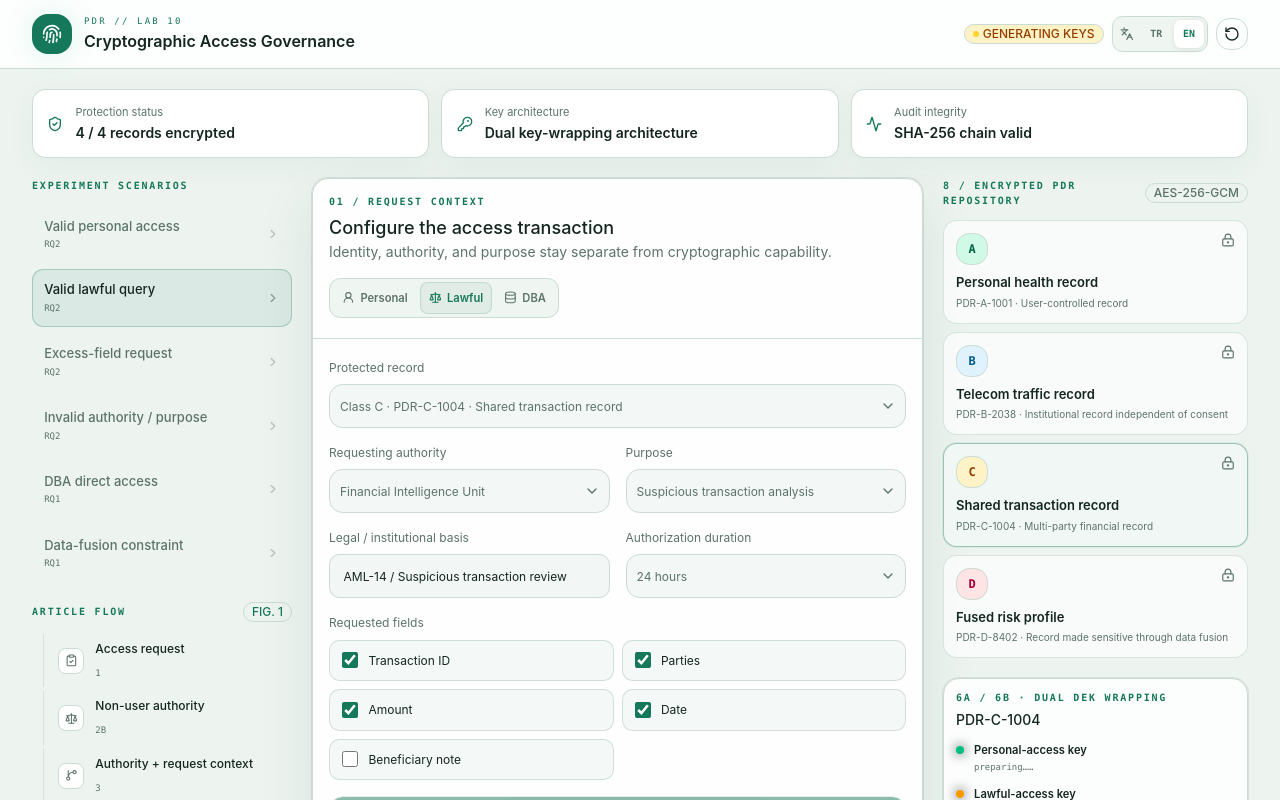
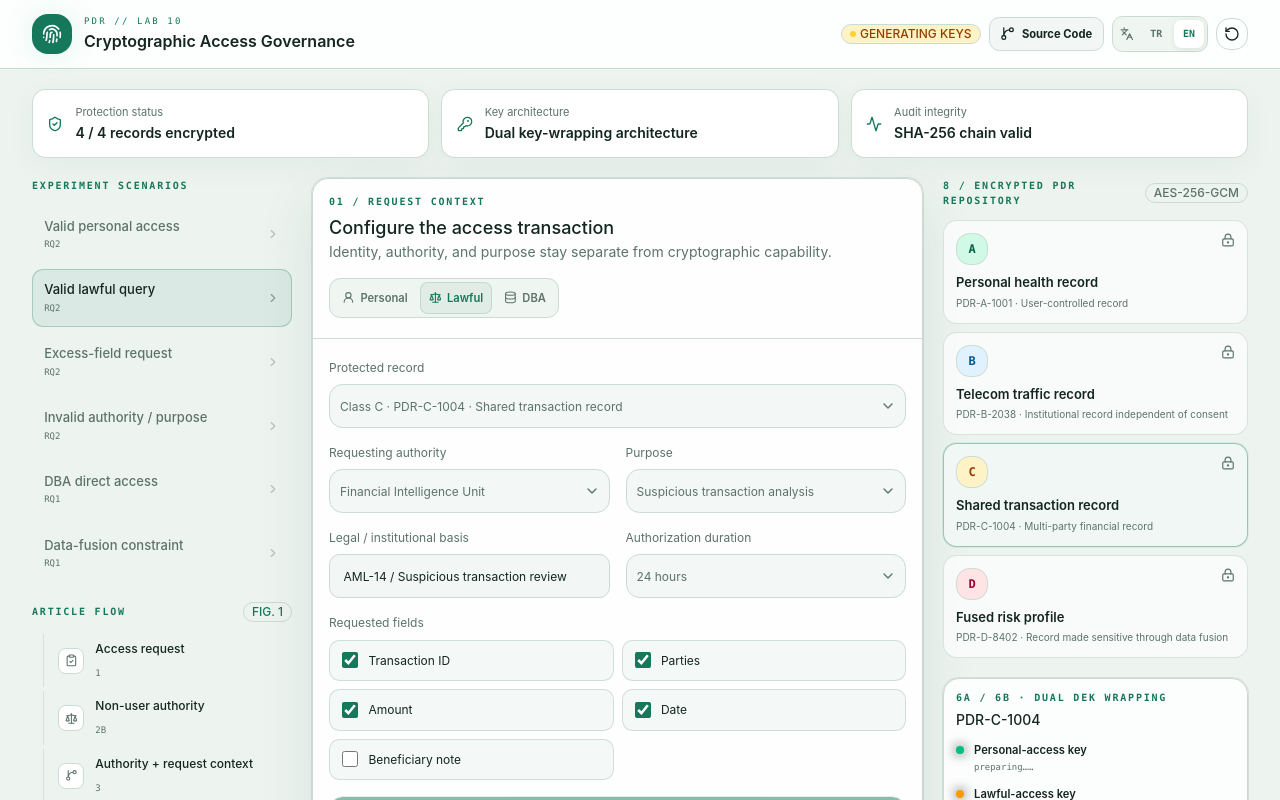
Before and after one commit to Esatsy/pdr-lab-10, a React (Vite) app: page / in a window 1280 px wide. Shown: the top 800 px of the page. Built offline with nearby package versions, Linux system fonts and the light colour scheme.

Commit message:
Add source code link to site header

```diff
--- a/app/globals.css
+++ b/app/globals.css
@@ -69,6 +69,10 @@ button, select, input { font: inherit; }
 .language-switch > svg { width: .85rem; height: .85rem; margin: 0 .3rem; }
 .language-switch button { min-width: 1.9rem; height: 1.75rem; border-radius: .45rem; font-family: var(--font-geist-mono); font-size: .62rem; font-weight: 700; }
 .language-switch .language-active { background: #fff; color: var(--primary); box-shadow: 0 1px 5px rgb(21 61 47 / 10%); }
+.source-link { display: inline-flex; height: 2.15rem; align-items: center; justify-content: center; gap: .42rem; border: 1px solid var(--border); border-radius: .65rem; background: color-mix(in srgb, var(--secondary) 45%, white); padding: 0 .65rem; color: var(--foreground); font-size: .7rem; font-weight: 650; transition: 150ms ease; }
+.source-link:hover { border-color: color-mix(in srgb, var(--primary) 34%, var(--border)); background: color-mix(in srgb, var(--primary) 8%, white); color: var(--primary); }
+.source-link:focus-visible { outline: 3px solid color-mix(in srgb, var(--primary) 18%, transparent); outline-offset: 2px; }
+.source-link svg { width: .95rem; height: .95rem; }
 .lifecycle-row { display: flex; align-items: flex-start; gap: .6rem; border: 1px solid color-mix(in srgb, var(--border) 80%, transparent); border-radius: .65rem; background: color-mix(in srgb, var(--secondary) 35%, white); padding: .6rem; }
 .lifecycle-row > svg { width: .9rem; height: .9rem; flex: 0 0 auto; margin-top: .05rem; color: var(--primary); }
 .lifecycle-row strong { display: block; font-size: .64rem; }
--- a/app/page.tsx
+++ b/app/page.tsx
@@ -609,6 +609,16 @@ export default function Home() {
               <span className={`size-1.5 rounded-full ${cryptoStatus === 'ready' ? 'bg-primary' : 'animate-pulse bg-amber-300'}`} />
               {cryptoStatus === 'ready' ? l('WEB CRYPTO HAZIR', 'WEB CRYPTO READY') : l('ANAHTAR ÜRETİLİYOR', 'GENERATING KEYS')}
             </Badge>
+            <a
+              className="source-link"
+              href="https://github.com/Esatsy/pdr-lab-10"
+              target="_blank"
+              rel="noreferrer"
+              aria-label={l('GitHub üzerinde kaynak kodu görüntüle', 'View source code on GitHub')}
+            >
+              <GitBranch />
+              <span className="hidden sm:inline">{l('Kaynak Kod', 'Source Code')}</span>
+            </a>
             <div className="language-switch" aria-label={l('Dil seçimi', 'Language selection')}>
               <Languages />
               <button className={lang === 'tr' ? 'language-active' : ''} onClick={() => changeLanguage('tr')}>TR</button>
```
